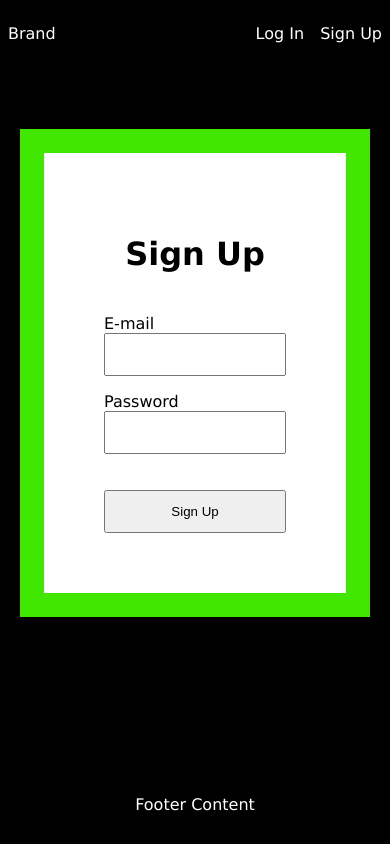
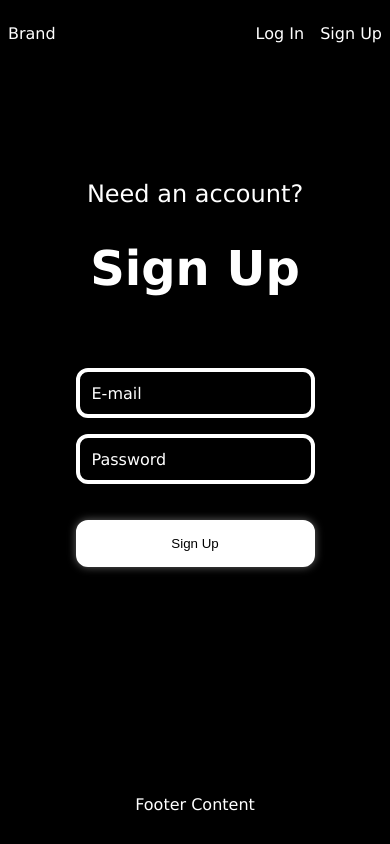
Before and after one commit to DevTomUK/TomsAppTemplate, a React (Vite) app: page /signup in a window 390 px wide. Built offline with nearby package versions, Linux system fonts and the light colour scheme; no server answers.

Commit message:
login signup styled

```diff
--- a/package.json
+++ b/package.json
@@ -13,10 +13,12 @@
   "dependencies": {
     "@headlessui/react": "^2.2.0",
     "@heroicons/react": "^2.2.0",
+    "@react-spring/web": "^9.7.5",
     "firebase": "^11.2.0",
     "react": "^18.3.1",
     "react-dom": "^18.3.1",
-    "react-router-dom": "^7.1.4"
+    "react-router-dom": "^7.1.4",
+    "react-spring": "^9.7.5"
   },
   "devDependencies": {
     "@eslint/js": "^9.17.0",
--- a/src/App.css
+++ b/src/App.css
@@ -30,27 +30,3 @@
   align-items: center;
   justify-content: start;
 }
-
-.center-form {
-  flex-grow: 1;
-  display: flex;
-  align-items: center;
-  justify-content: space-around;
-  width: 100%;
-  margin-bottom: 10vh;
-}
-
-.center-form-wrapper {
-  display: flex;
-  flex-direction: column;
-  align-items: center;
-  justify-content: center;
-  background-color: white;
-  border: 24px solid rgb(66, 231, 0);
-  padding: 60px;
-}
-
-.center-form-wrapper h1,
-.center-form-wrapper label {
-  color: black;
-}
--- a/src/App.jsx
+++ b/src/App.jsx
@@ -5,7 +5,7 @@ import './App.css'
 import Navbar from "./components/navbar/Navbar";
 import HomeRoute from "./routes/HomeRoute";
 import SignUpRoute from "./routes/SignUpRoute";
-import LogInRoute from "./routes/LoginRoute";
+import LogInRoute from "./routes/LogInRoute";
 import DashboardRoute from './routes/DashboardRoute';
 import PageNotFound from "./routes/PageNotFound";
 import Footer from "./components/footer/Footer";
--- a/src/components/LogInForm.jsx
+++ b/src/components/LogInForm.jsx
@@ -2,55 +2,70 @@ import React, { useState } from "react";
 import { useUser } from "../context/UserContext";
 import { useNavigate } from "react-router-dom";
 import { logInUser } from "../api/auth";
-import './authForm.css';
 
 export default function LogInForm() {
   const { setUser } = useUser();
   const navigate = useNavigate();
 
-  const [email, setEmail] = useState("");
-  const [password, setPassword] = useState("");
+  const [formData, setFormData] = useState({
+    email: "",
+    password: "",
+  });
 
-  function handleChangeEmail(e) {
-    setEmail(e.target.value);
-  }
+  const handleChange = (e) => {
+    const { name, value } = e.target;
+    setFormData((prevData) => ({
+      ...prevData,
+      [name]: value,
+    }));
+  };
 
-  function handleChangePassword(e) {
-    setPassword(e.target.value);
-  }
-
-  async function handleSubmit(e) {
+  const handleSubmit = async (e) => {
     e.preventDefault();
     try {
-      const user = await logInUser(email, password);
-      setUser(user);
-      navigate("/");
+      const user = await logInUser(formData.email, formData.password);
+      if (user) {
+        setUser(user);
+        navigate("/");
+      }
     } catch (error) {
       console.error("Login failed:", error);
     }
-  }
+  };
 
   return (
     <div className="form-container">
       <form className="form-wrapper" onSubmit={handleSubmit}>
+
+        {/* Email Input */}
         <div className="form-input-wrapper">
-          <label htmlFor="emailInput">E-mail</label>
           <input
             id="emailInput"
+            name="email"
             type="email"
-            value={email}
-            onChange={handleChangeEmail}
+            value={formData.email}
+            onChange={handleChange}
+            placeholder=" "  // Enables floating label behavior
+            required
           />
+          <label htmlFor="emailInput">E-mail</label>
         </div>
+
+        {/* Password Input */}
         <div className="form-input-wrapper">
-          <label htmlFor="passwordInput">Password</label>
           <input
             id="passwordInput"
+            name="password"
             type="password"
-            value={password}
-            onChange={handleChangePassword}
+            value={formData.password}
+            onChange={handleChange}
+            placeholder=" "
+            required
           />
+          <label htmlFor="passwordInput">Password</label>
         </div>
+
+        {/* Submit Button */}
         <div className="form-button-wrapper">
           <button type="submit">Log In</button>
         </div>
--- a/src/components/SignUpForm.jsx
+++ b/src/components/SignUpForm.jsx
@@ -2,56 +2,69 @@ import React, { useState } from "react";
 import { useUser } from "../context/UserContext";
 import { useNavigate } from "react-router-dom";
 import { createUser } from "../api/auth";
-import './authForm.css'
+import './authForm.css';
 
 export default function SignUpForm() {
-
   const { setUser } = useUser();
   const navigate = useNavigate();
 
-  const [email, setEmail] = useState("");
-  const [password, setPassword] = useState("");
+  const [formData, setFormData] = useState({
+    email: "",
+    password: "",
+  });
 
-  function handleChangeEmail(e) {
-    setEmail(e.target.value);
-  }
+  const handleChange = (e) => {
+    const { name, value } = e.target;
+    setFormData((prevData) => ({
+      ...prevData,
+      [name]: value,
+    }));
+  };
 
-  function handleChangePassword(e) {
-    setPassword(e.target.value);
-  }
-
-  async function handleSubmit(e) {
+  const handleSubmit = async (e) => {
     e.preventDefault();
     try {
-      const user = await createUser(email, password);
+      const user = await createUser(formData.email, formData.password);
       setUser(user);
       navigate("/");
     } catch (error) {
       console.error("Signup failed:", error);
     }
-  }
+  };
 
   return (
     <div className="form-container">
       <form className="form-wrapper" onSubmit={handleSubmit}>
+
+        {/* Email Input */}
         <div className="form-input-wrapper">
-            <label htmlFor="emailInput">E-mail</label>
           <input
             id="emailInput"
+            name="email"
             type="email"
-            value={email}
-            onChange={handleChangeEmail}
+            value={formData.email}
+            onChange={handleChange}
+            placeholder=" "  // Enables floating label behavior
+            required
           />
+          <label htmlFor="emailInput">E-mail</label>
         </div>
+
+        {/* Password Input */}
         <div className="form-input-wrapper">
-            <label htmlFor="passwordInput">Password</label>
           <input
             id="passwordInput"
+            name="password"
             type="password"
-            value={password}
-            onChange={handleChangePassword}
+            value={formData.password}
+            onChange={handleChange}
+            placeholder=" "
+            required
           />
+          <label htmlFor="passwordInput">Password</label>
         </div>
+
+        {/* Submit Button */}
         <div className="form-button-wrapper">
           <button type="submit">Sign Up</button>
         </div>
--- a/src/components/authForm.css
+++ b/src/components/authForm.css
@@ -1,7 +1,32 @@
+.center-form-container {
+    flex-grow: 1;
+    display: flex;
+    align-items: center;
+    justify-content: center;
+    width: 100%;
+    max-width: 1000px;
+    margin-bottom: 10vh;
+}
+
+.reverse-headers {
+    margin: 20px;
+    width: 50vh;
+    text-align: end;
+}
+
+.reverse-headers h1 {
+  font-size: 3rem;
+}
+
+.reverse-headers span {
+  font-size: 1.5rem;
+}
+
 .form-container {
     display: flex;
     justify-content: center;
-    margin-top: 20px;
+    margin: 20px;
+    width: 50vh;
 }
 
 .form-wrapper {
@@ -13,19 +38,113 @@
 .form-input-wrapper {
     display: flex;
     flex-direction: column;
+    position: relative;
 }
 
+/* Floating Label Styles */
+.form-input-wrapper label {
+    position: absolute;
+    left: 12px;
+    top: 50%;
+    transform: translateY(-50%);
+    background-color: rgb(0, 0, 0);
+    padding: 0 4px;
+    color: white;
+    font-size: 1rem;
+    transition: all 0.2s ease-in-out;
+    pointer-events: none;  /* Allows clicks to pass through the label */
+}
+
+/* Move label up when input is focused or filled */
+.form-input-wrapper input:focus + label,
+.form-input-wrapper input:not(:placeholder-shown) + label {
+    top: 0px;
+    font-size: 0.85rem;
+    color: rgb(212, 212, 212);
+}
+
+/* Input Styles */
 .form-input-wrapper input {
     width: 100%;
     box-sizing: border-box;
     padding: 12px;
+    color: white;
+    background-color: rgb(0, 0, 0);
+    border: 4px solid white;
+    border-radius: 12px;
+    font-size: 1rem;
 }
 
+/* Input Focus Styling */
+.form-input-wrapper input:focus {
+    border-color: rgb(212, 212, 212);
+    outline: none;
+}
+
+/* Autofill Styles */
+.form-input-wrapper input:-webkit-autofill:focus,
+.form-input-wrapper input:-webkit-autofill:hover {
+    -webkit-text-fill-color: white !important;
+    border: 4px double white;
+}
+
+.form-input-wrapper input:-webkit-autofill {
+    background-color: rgb(0, 0, 0) !important;
+    -webkit-box-shadow: 0 0 0px 1000px rgb(0, 0, 0) inset !important;
+    -webkit-text-fill-color: white !important;
+    border: 4px double white;
+    border-radius: 12px;
+}
+
+.form-input-wrapper input:-moz-autofill {
+    background-color: rgb(0, 0, 0) !important;
+    color: white !important;
+}
+
+/* Button Wrapper */
 .form-button-wrapper {
     margin-top: 20px;
 }
 
+/* Button Styling */
 .form-button-wrapper button {
     width: 100%;
     padding: 12px;
+    cursor: pointer;
+    transition: 0.2s ease-in-out;
+    background-color: white;
+    border: 4px solid white;
+    border-radius: 12px;
+    box-shadow: 0 0 8px 0 rgba(255, 255, 255, 0.4);
 }
+
+/* Button Hover Effect */
+.form-button-wrapper button:hover {
+    background-color: rgb(212, 212, 212);
+    border-color: rgb(212, 212, 212);
+    box-shadow: none;
+}
+
+/* Button Active (Click) Animation */
+.form-button-wrapper button:active {
+    transform: scale(0.95);
+}
+
+.error-message {
+    position: absolute;
+    top: -40px;
+    color: red;
+    font-size: 0.9rem;
+    text-align: center;
+  }
+
+
+@media (max-width: 768px) {
+    .center-form-container {
+        flex-direction: column;
+    }
+    .reverse-headers {
+        text-align: center;
+    }
+
+}
--- a/src/components/navbar/AccountDropdown.jsx
+++ b/src/components/navbar/AccountDropdown.jsx
@@ -1,16 +1,16 @@
-import React from 'react'
-import './accountDropdown.css'
-import Avatar from './Avatar'
+import React from 'react';
+import './accountDropdown.css';
+import Avatar from './Avatar';
 
-export default function AccountDropdown({ handleLogOut }) {
+export default function AccountDropdown({ handleLogOut, isOpen }) {
   // Set sizes as an object
   const avatarSize = { width: '40px', height: '40px' };
 
   return (
-    <div className='navbar-account-dropdown' onClick={handleLogOut}>
-        {/* Pass sizes as an object */}
-        <Avatar size={avatarSize}/>
+    <div className={`navbar-account-dropdown ${isOpen ? 'open' : ''}`} onClick={handleLogOut}>
+      {/* Pass sizes as an object */}
+      <Avatar size={avatarSize}/>
       <button>Log Out</button>
     </div>
-  )
+  );
 }
--- a/src/routes/LogInRoute.jsx
+++ b/src/routes/LogInRoute.jsx
@@ -1,12 +1,13 @@
 import React from 'react';
 import LogInForm from '../components/LogInForm';
+import '../components/authForm.css'
 
 export default function LogInRoute() {
   return (
-    <div className='center-form'>
-      <div>
+    <div className='center-form-container'>
+      <div className='reverse-headers'>
+        <span>Already got an account?</span>
         <h1>Log In</h1>
-        <h2>Already got an account?</h2>
       </div>
 
       <LogInForm />
--- a/src/routes/SignUpRoute.jsx
+++ b/src/routes/SignUpRoute.jsx
@@ -1,13 +1,14 @@
-import React from 'react'
-import SignUpForm from '../components/SignUpForm'
+import React from 'react';
+import SignUpForm from '../components/SignUpForm';
 
 export default function SignUpRoute() {
   return (
-    <div className='center-form'>
-      <div className="center-form-wrapper">
+    <div className="center-form-container">
+      <div className="reverse-headers">
+        <span>Need an account?</span>
         <h1>Sign Up</h1>
-        <SignUpForm />
       </div>
+      <SignUpForm />
     </div>
-  )
+  );
 }
```
Also changed, not shown: src/components/navbar/Navbar.jsx (+8 -16 lines), src/components/navbar/accountDropdown.css (+12 -2 lines), src/components/signInForm.css (deleted), 1 other file (tests, documents, lock files or other folders). Lines whose indentation alone changed are shown as unchanged.
